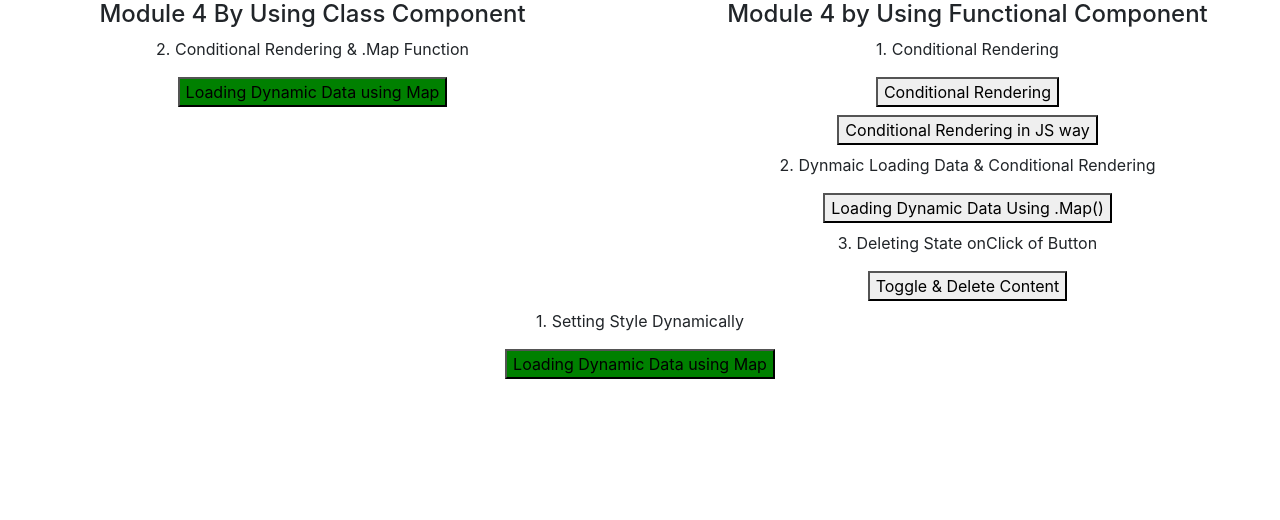
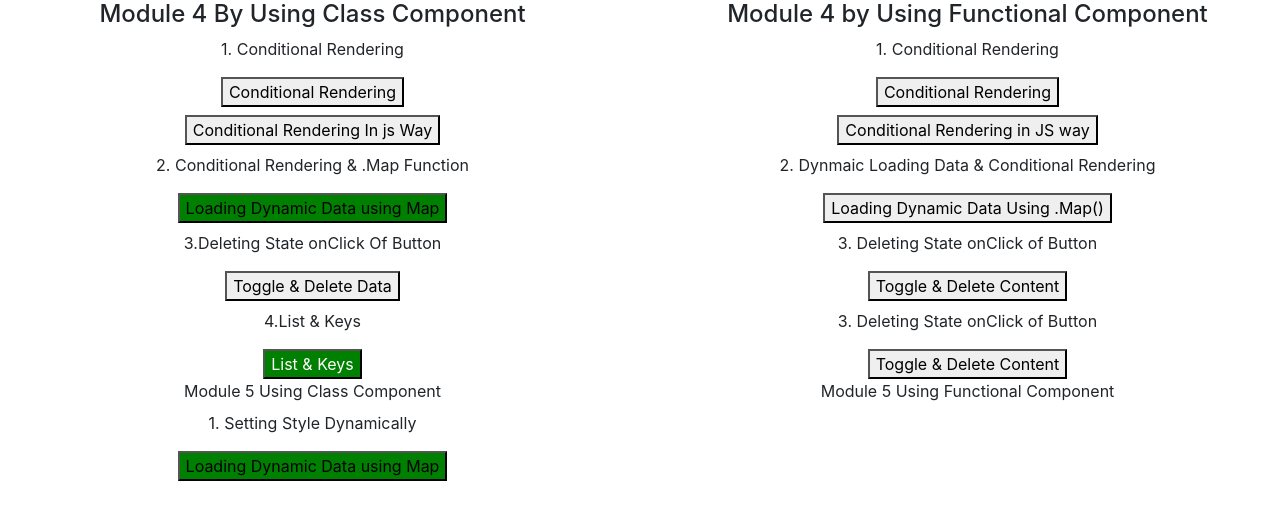
Before and after one commit to HusnainK721/my-first-app, a React (Create React App) app: page / in a window 1280 px wide. Shown: the top 520 px of the page. Built offline with nearby package versions, Linux system fonts and the light colour scheme.

Commit message:
managin code structure

```diff
--- a/src/Component/Module-4-ListAndConditional/Module4ListAndConditional.jsx
+++ b/src/Component/Module-4-ListAndConditional/Module4ListAndConditional.jsx
@@ -6,12 +6,12 @@ import { ConditionalRenderingParentInFunc } from "./ListAndConditionalFunctional
 import { ConditionalRenderingParentInJSWayFunc } from "./ListAndConditionalFunctional/B-ConditionalRenderingInJSWay/ConditionalRenderingParentInJSWayFunc";
 import { OutputtingListDynamicallyParentC } from "./ListAndConditionalClass/C-OutputtingListDynamically/OutputtingListDynamicallyParentC";
 import { OutputtingListDynamicallyParentF } from "./ListAndConditionalFunctional/C-OutputtingListDynamicUsingMap/OutputtingListDynamicallyParentF";
-// import { DeletingStateParentC } from "./ListAndConditionalClass/D-DeletingState/DeletingStateParentC";
+import { DeletingStateParentC } from "./ListAndConditionalClass/D-DeletingState/DeletingStateParentC";
 import { DeletingStateParentF } from "./ListAndConditionalFunctional/D-DeletingState/DeletingStateParentF";
-// // import { MapFunctionPracticeParent } from "../Practice/MapFunctionaPractice/MapFunctionPracticeParent";
-// // import { FetchingDataFromJsonParent } from "../Practice/FetchingDataFromJSON/FetchingDataFromJsonParent";
-// import { ListAndKeysParentC } from "./ListAndConditionalClass/E-ListAndKeys/ListAndKeysParentC";
-// import { ListAndKeysParentF } from "./ListAndConditionalFunctional/E-ListAndKeys/ListAndKeysParentF";
+import { MapFunctionPracticeParent } from "../Practice/MapFunctionaPractice/MapFunctionPracticeParent";
+import { FetchingDataFromJsonParent } from "../Practice/FetchingDataFromJSON/FetchingDataFromJsonParent";
+import { ListAndKeysParentC } from "./ListAndConditionalClass/E-ListAndKeys/ListAndKeysParentC";
+import { ListAndKeysParentF } from "./ListAndConditionalFunctional/E-ListAndKeys/ListAndKeysParentF";
 import { FetchingDataFromReduxParent } from "../Practice/FetchingDataFromRedux/FetchingDataFromReduxParent";
 export const Module4ListAndConditional = () => {
   return (
@@ -20,11 +20,11 @@ export const Module4ListAndConditional = () => {
         <Col xs={6} lg={6} md={6}>
           <div>
             <h4> Module 4 By Using Class Component</h4>
-            {/* <RenderingContentConditionllyParent /> */}
-            {/* <RenderingInJsWayParent /> */}
+            <RenderingContentConditionllyParent />
+            <RenderingInJsWayParent />
             <OutputtingListDynamicallyParentC />
-            {/* <DeletingStateParentC /> */}
-            {/* <ListAndKeysParentC /> */}
+            <DeletingStateParentC />
+            <ListAndKeysParentC />
           </div>
         </Col>
 
@@ -36,7 +36,7 @@ export const Module4ListAndConditional = () => {
             <OutputtingListDynamicallyParentF />
             <DeletingStateParentF />
 
-            {/* <ListAndKeysParentF /> */}
+            <ListAndKeysParentF />
           </div>
         </Col>
       </Row>
--- a/src/Component/Module-5-StylingReactCompAndElement/Module5StylingReactComponent.jsx
+++ b/src/Component/Module-5-StylingReactCompAndElement/Module5StylingReactComponent.jsx
@@ -1,9 +1,20 @@
 import React from "react";
+import { Row, Col } from "react-bootstrap";
 import { SettingStyleDynamicallyParentC } from "./StylingReactInClass/A-SettingStyleDynamicC/SettingStyleDynamicallyParentC";
 export const Module5StylingReactComponent = () => {
   return (
-    <div>
-      <SettingStyleDynamicallyParentC />
-    </div>
+    <React.Fragment>
+      <Row>
+        <Col>
+          <div>
+            Module 5 Using Class Component
+            <SettingStyleDynamicallyParentC />
+          </div>
+        </Col>
+        <Col>
+          <div>Module 5 Using Functional Component</div>
+        </Col>
+      </Row>
+    </React.Fragment>
   );
 };
```
Also changed, not shown: 1 other file (tests, documents, lock files or other folders).
